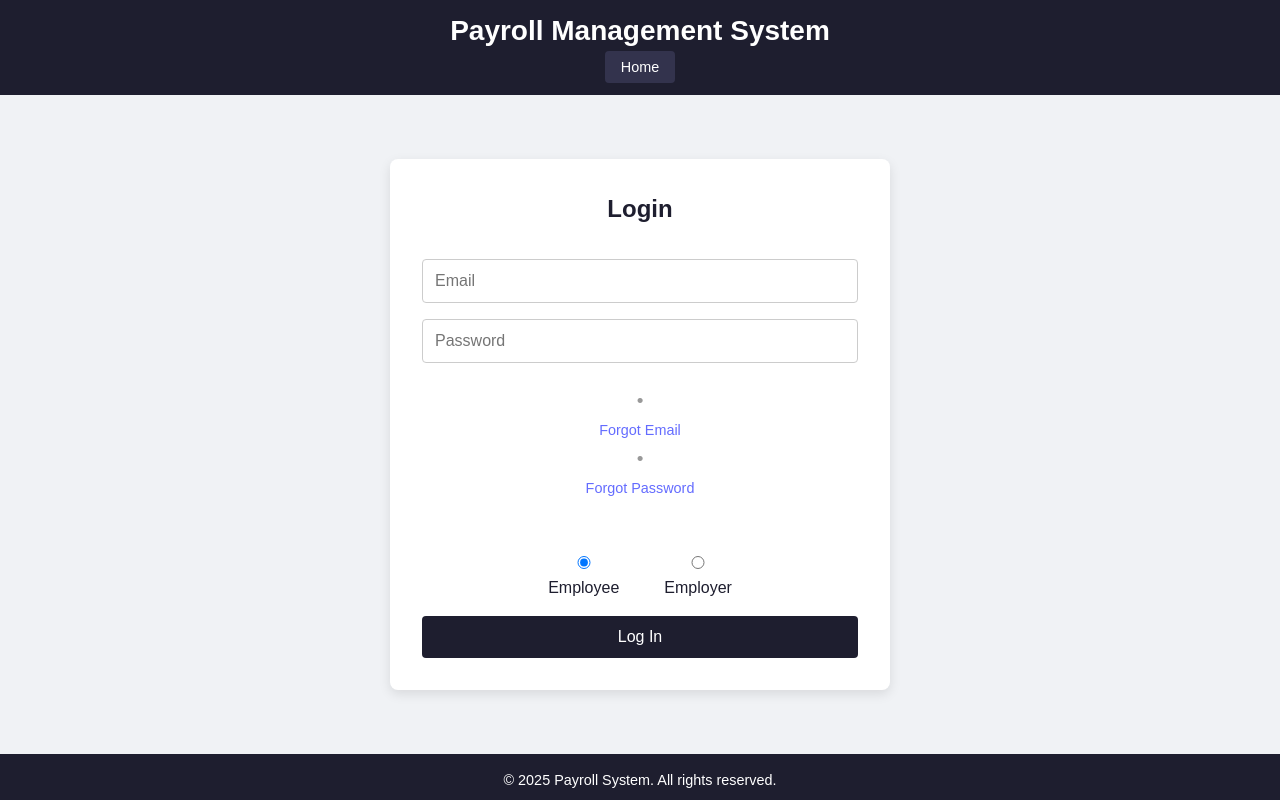
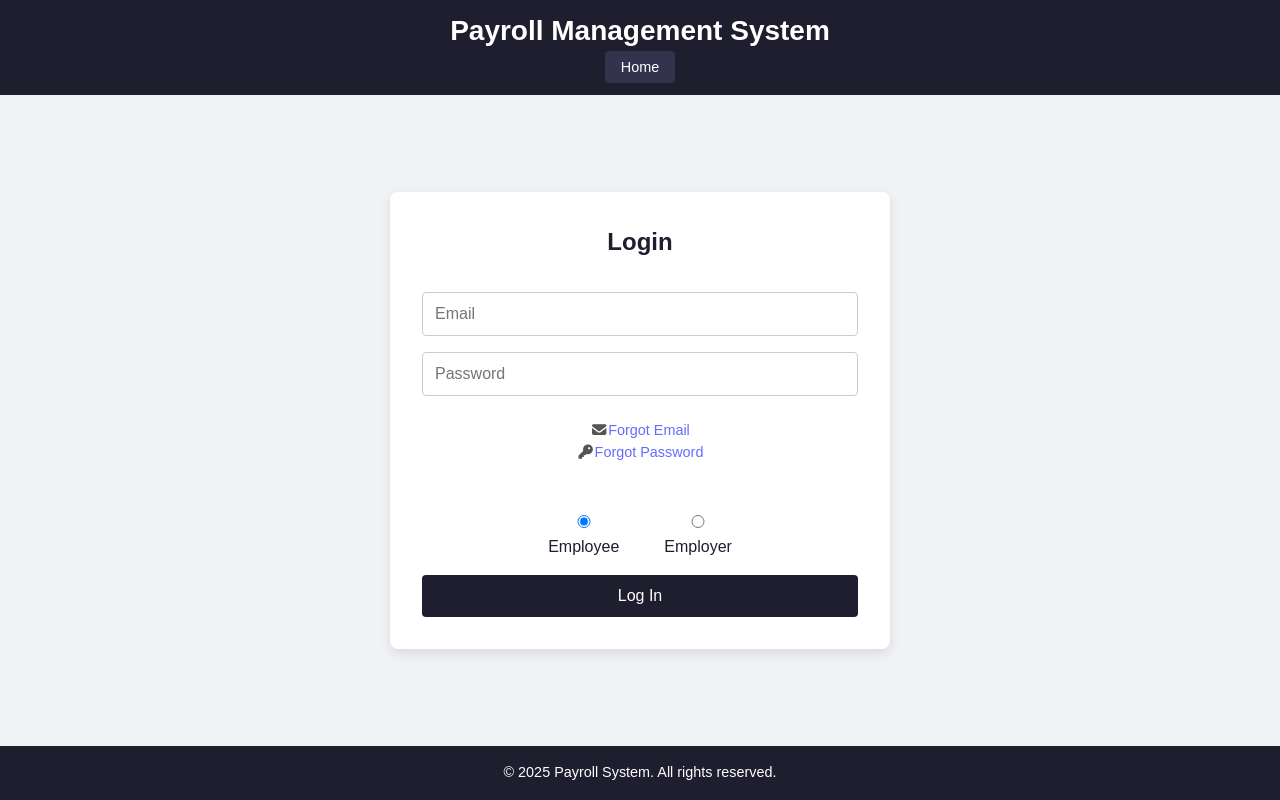
Before and after one commit to kamil0103/Payroll_Web_App, a React (Vite) app in the folder payroll_web_app.client/: page /signin in a window 1280 px wide. Built offline with nearby package versions, Linux system fonts and the light colour scheme; no server answers.

Commit message:
Add Font Awesome icons to forgot links

```diff
--- a/payroll_web_app.client/src/pages/SignIn.jsx
+++ b/payroll_web_app.client/src/pages/SignIn.jsx
@@ -5,6 +5,9 @@ import { AuthContext } from "../context/AuthContext";
 import Header from "../components/Header";
 import Footer from "../components/Footer";
 import "./SignIn.css";
+
+// ✅ Import Font Awesome CSS (make sure you installed it with npm)
+import "@fortawesome/fontawesome-free/css/all.min.css";
 
 export default function SignIn() {
   const { setUser } = useContext(AuthContext);
@@ -46,11 +49,16 @@ export default function SignIn() {
               required
             />
 
+            {/* ✅ Forgot links with icons */}
             <div className="forgot-links">
-              <span className="forgot-dot">•</span>
-              <Link to="/forgot-email" className="forgot-link">Forgot Email</Link>
-              <span className="forgot-dot">•</span>
-              <Link to="/forgot-password" className="forgot-link">Forgot Password</Link>
+              <div className="forgot-item">
+                <i className="fas fa-envelope forgot-icon"></i>
+                <Link to="/forgot-email" className="forgot-link">Forgot Email</Link>
+              </div>
+              <div className="forgot-item">
+                <i className="fas fa-key forgot-icon"></i>
+                <Link to="/forgot-password" className="forgot-link">Forgot Password</Link>
+              </div>
             </div>
 
             <div className="role-select">
```
